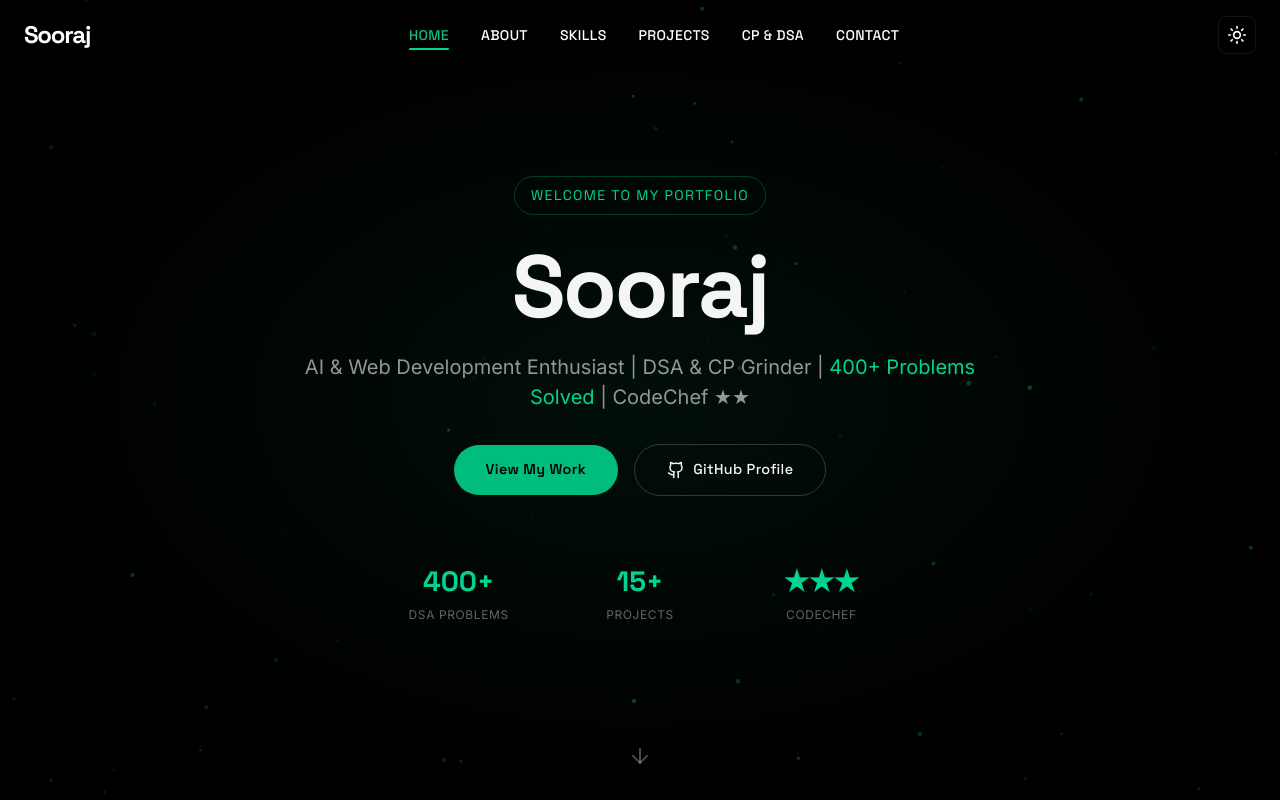
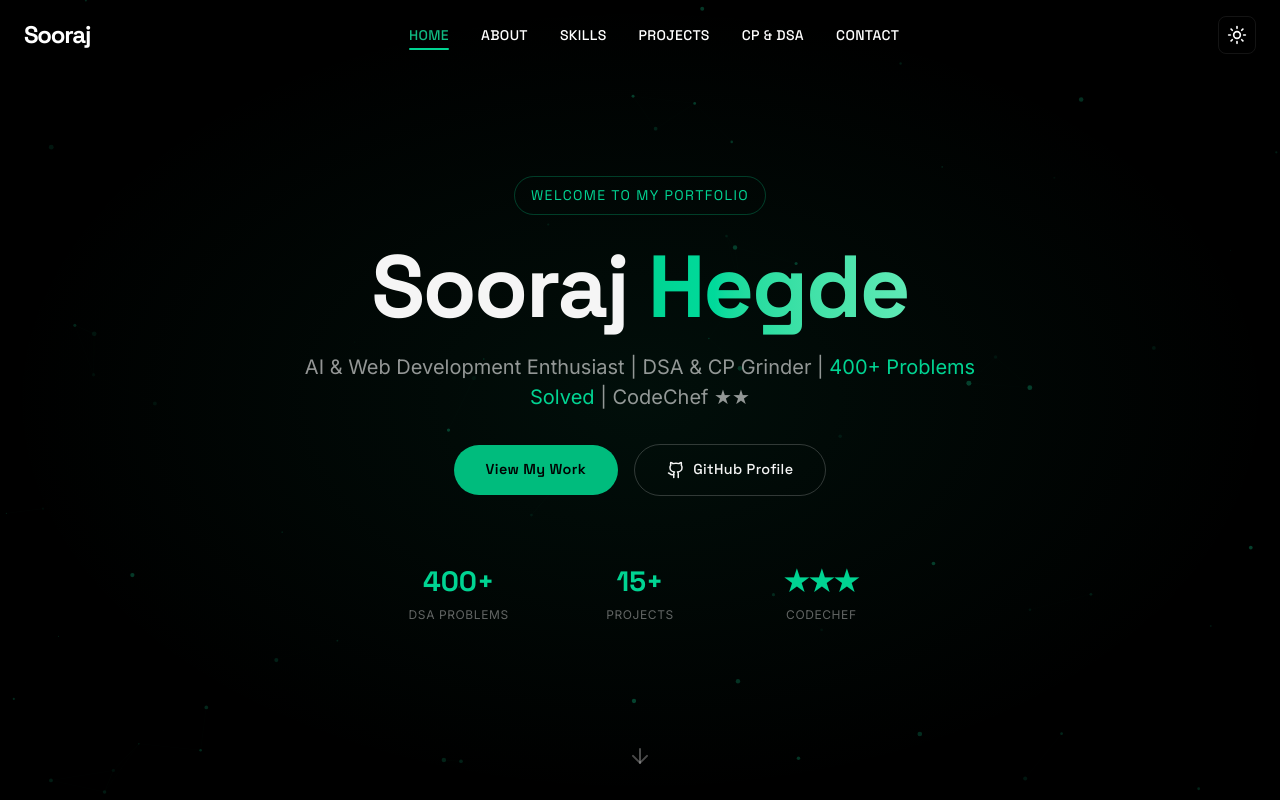
Before and after one commit to neurobyte-x/sooraj_hegde, a Next.js app: page / in a window 1280 px wide. Shown: the top 800 px of the page. Built offline with nearby package versions, Linux system fonts and the light colour scheme.

Commit message:
Hero Mods

```diff
--- a/src/components/Hero.tsx
+++ b/src/components/Hero.tsx
@@ -41,6 +41,7 @@
         >
           Sooraj{" "}
           <span className="text-transparent bg-clip-text bg-gradient-to-r from-emerald-400 to-emerald-300">
+            Hegde
           </span>
         </motion.h1>
 
```
